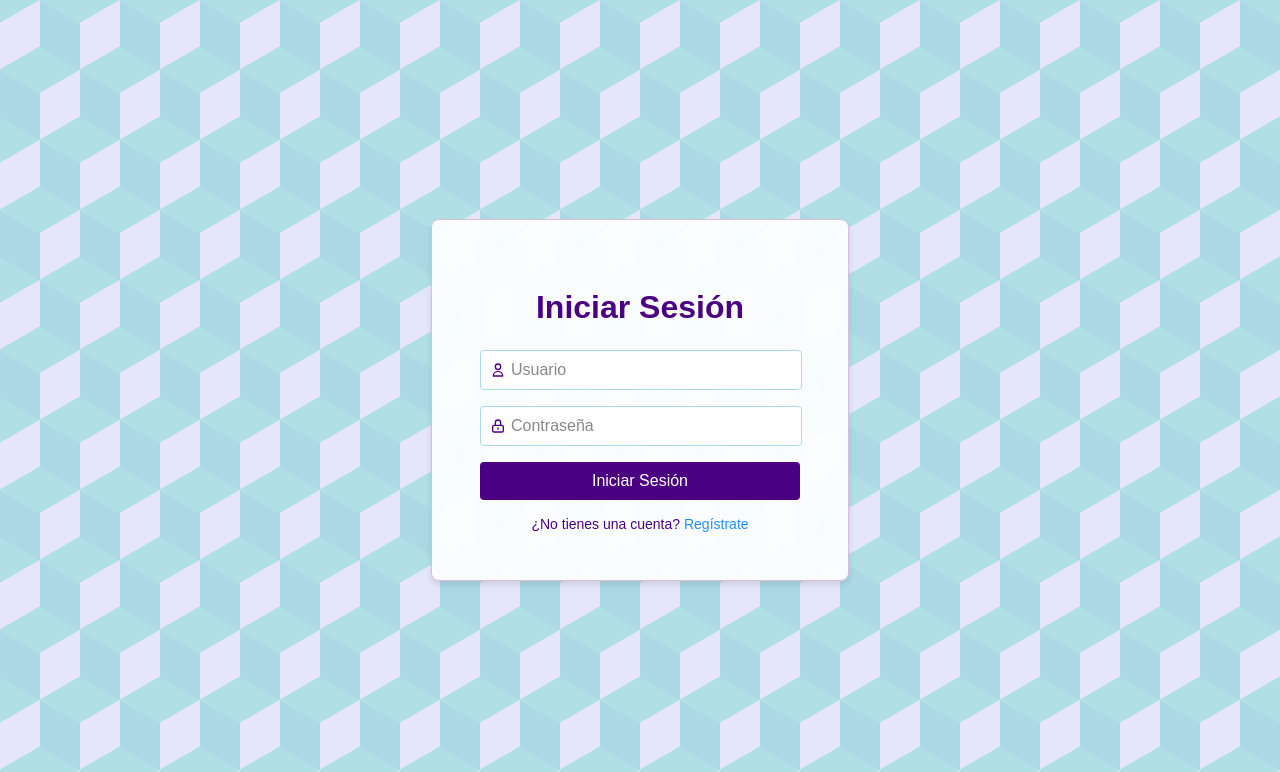
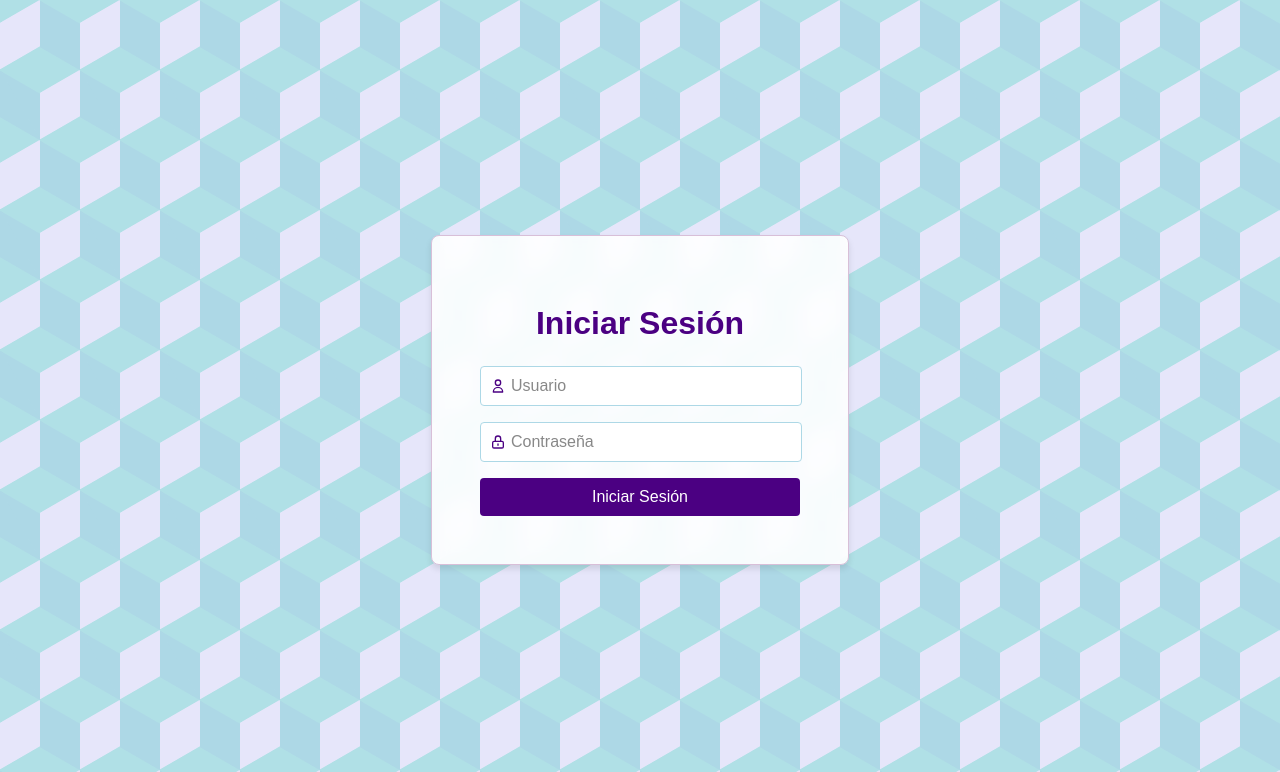
Before and after one commit to LauraLopez0110/proyecto_integrador-tutorias, a Flask app: page /login in a window 1280 px wide. Shown: the top 772 px of the page. Run offline with Flask 3, Linux system fonts and the light colour scheme.

Commit message:
Btotón de gestión de tutorias estudiante y eliminar label en login

```diff
--- a/templates/dashboard.html
+++ b/templates/dashboard.html
@@ -116,6 +116,7 @@
             {% if role == 'student' %}
                 <a href="{{ url_for('tutorias_disponibles') }}">Ver tutorías disponibles</a>
                 <a href="{{ url_for('student_profile') }}">Detalle perfil</a>
+                <a href="{{ url_for('listar_tutorias_inscritas') }}">Gestión tutoria estudiante</a>
             {% endif %}
 
             {% if role == 'teacher' %}
--- a/templates/login.html
+++ b/templates/login.html
@@ -32,9 +32,6 @@
             </div>
             <button type="submit">Iniciar Sesión</button>
         </form>
-        <div class="footer">
-            ¿No tienes una cuenta? <a href="#">Regístrate</a>
-        </div>
     </div>
 </body>
 </html>
```
